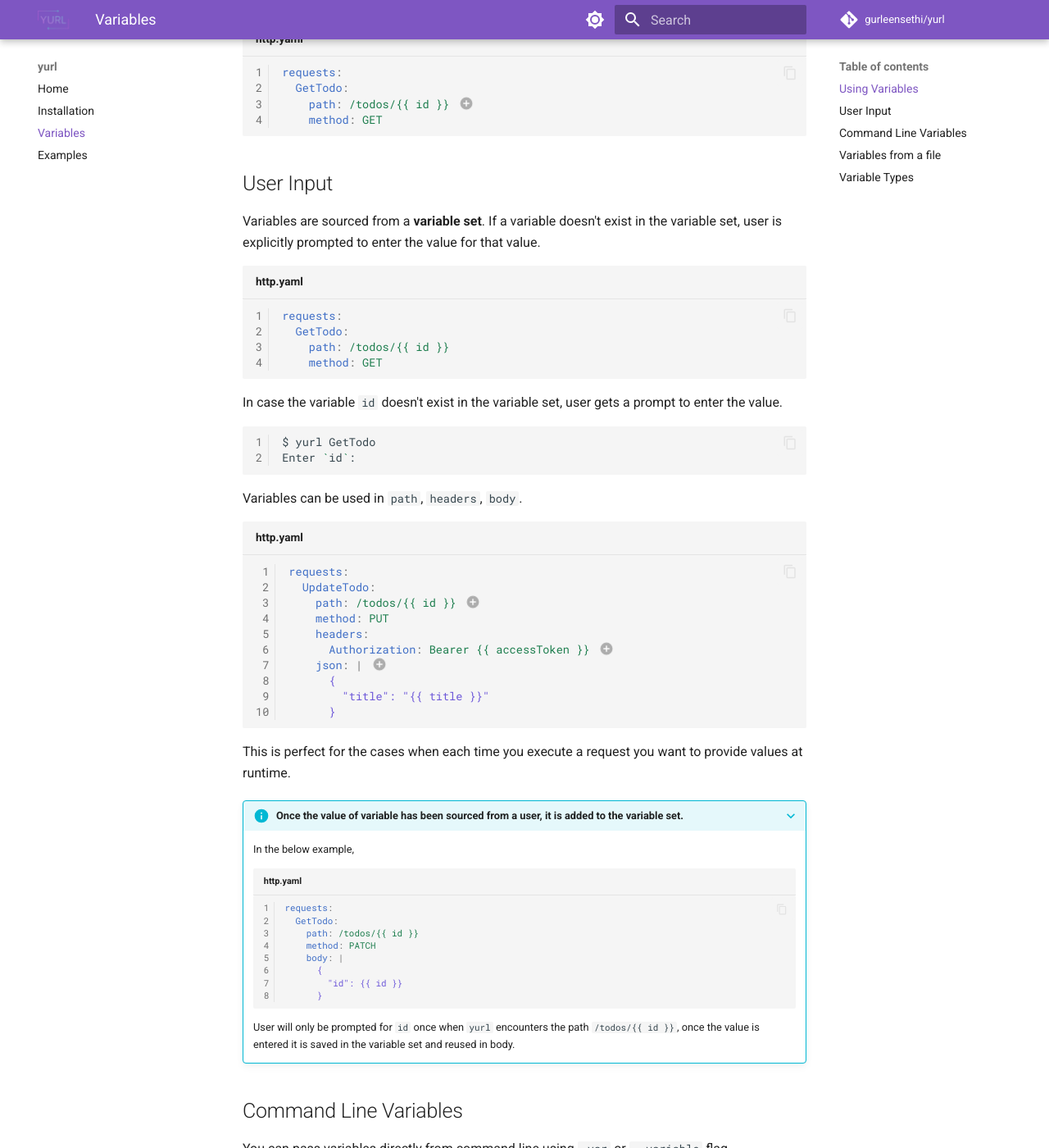
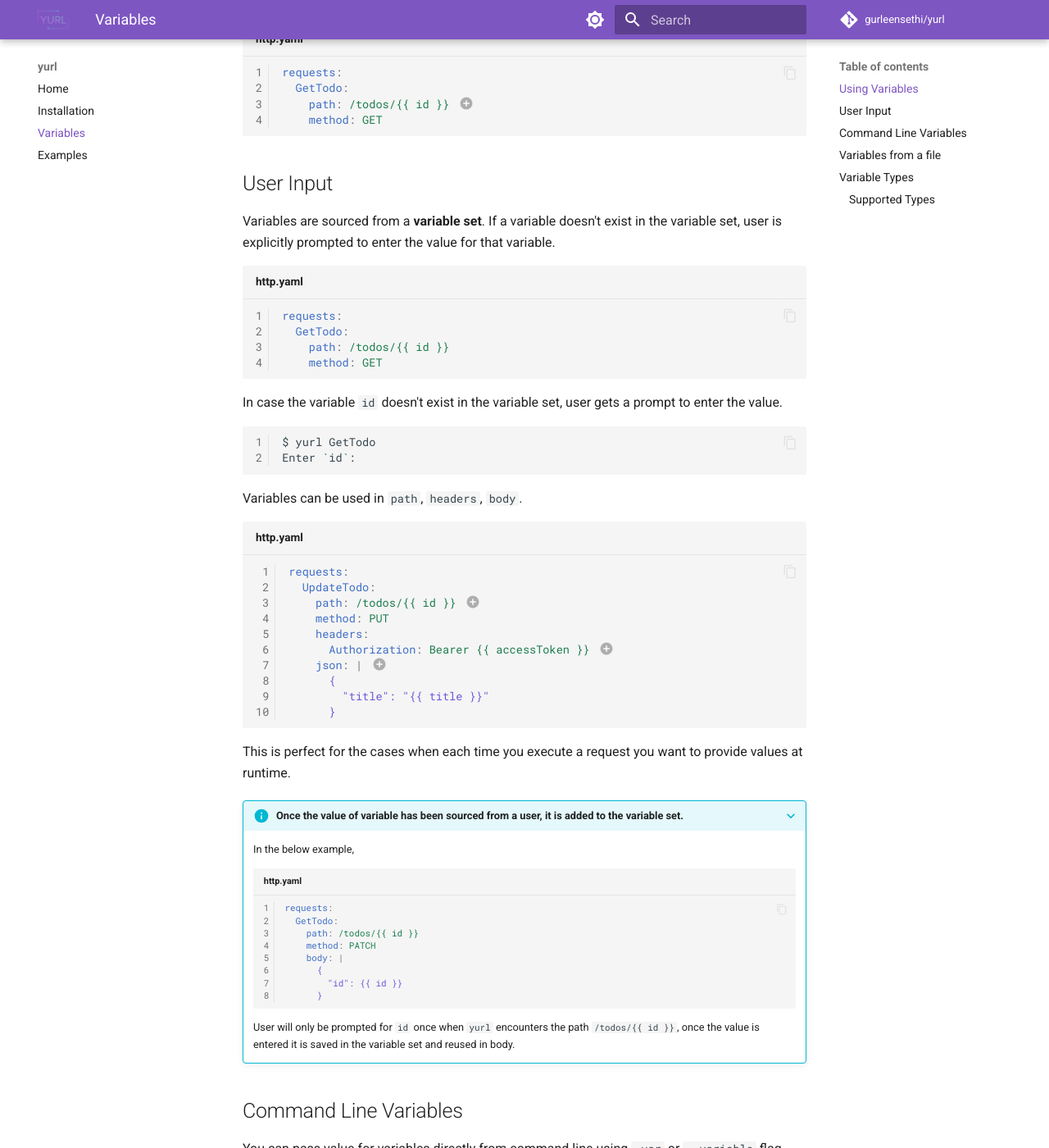
Before and after one commit to gurleensethi/yurl, an MkDocs documentation site: the page built from docs/variables.md, in a window 1280 px wide and 1400 px high, scrolled down 244 px. Shown: the whole window at 82% size. Built offline with MkDocs 1.6.1 and Material for MkDocs 9.7.7, drawn with Linux system fonts in a browser that asks for light colours; comment, search, counter and statistics services are not loaded; some of the changed text lies outside the part shown.

Commit message:
docs: fix typos and refactor

````diff
--- a/docs/variables.md
+++ b/docs/variables.md
@@ -15,7 +15,7 @@ requests:
 
 ## User Input
 
-Variables are sourced from a **variable set**. If a variable doesn't exist in the variable set, user is explicitly prompted to enter the value for that value.
+Variables are sourced from a **variable set**. If a variable doesn't exist in the variable set, user is explicitly prompted to enter the value for that variable.
 
 ```yaml title="http.yaml"
 requests:
@@ -71,7 +71,7 @@ This is perfect for the cases when each time you execute a request you want to p
 
 ## Command Line Variables
 
-You can pass variables directly from command line using `-var` or `--variable` flag.
+You can pass value for variables directly from command line using `-var` or `--variable` flag.
 
 ```yaml title="http.yaml"
 requests:
@@ -164,6 +164,8 @@ Enter `id` (int): not int
 input for `id` must be of type int
 ```
 
+### Supported Types
+
 Currently the following types are supported:
 
 - `string`
````
Also changed, not shown: other parts of docs/variables.md (+2 -2 lines).
